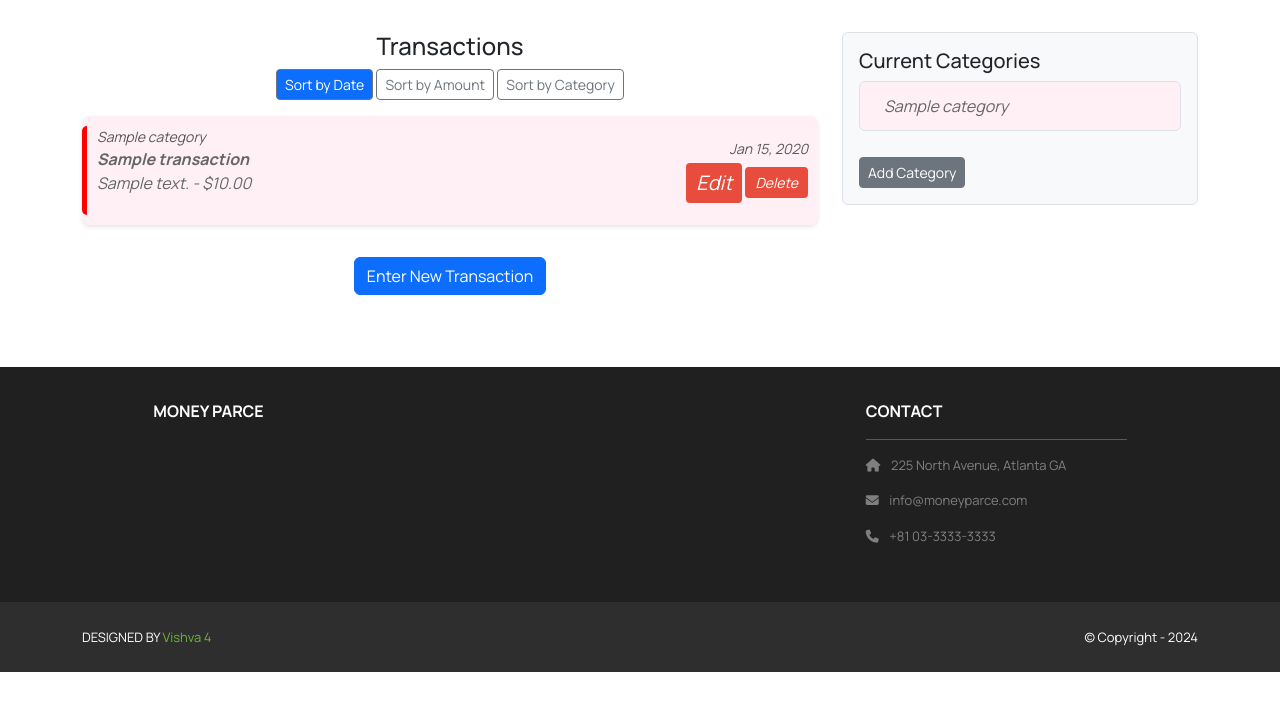
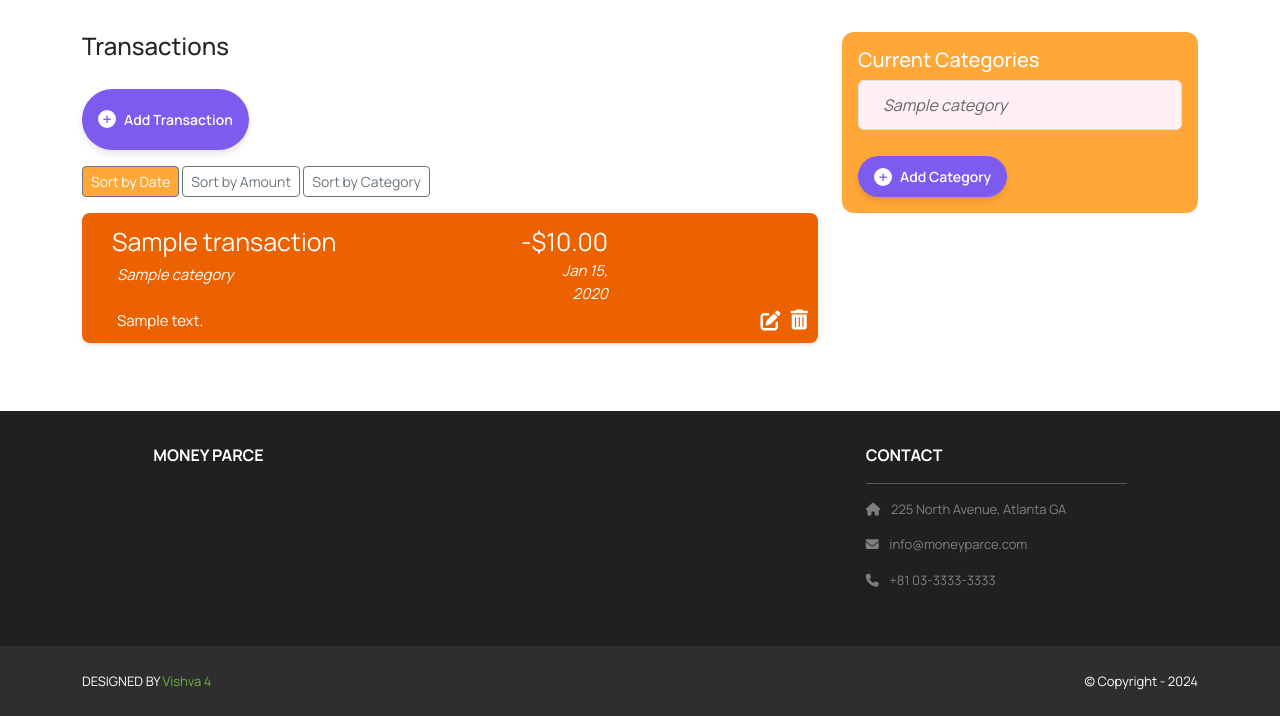
Before and after one commit to NathanDonagi/MoneyParce, a Django app: page /finances/transactions/ in a window 1280 px wide. Shown: the part 130-846 px from the top of the page. Before the commit the page ends 802 px from the top, so only its background shows below. Run offline with Django 5.2, Linux system fonts and the light colour scheme; a user stored in the database is signed in; tables that the repository leaves empty hold one stand-in row (values such as "Sample post"); some libraries are stand-ins or nearby versions.

Commit message:
Updated Frontend for Transactions & Budgets (4.27.2025, 9pm)

```diff
--- a/accounts/views.py
+++ b/accounts/views.py
@@ -42,7 +42,7 @@
 
         if user_form.is_valid():
             user_form.save()
-            return redirect('templates.login')
+            return redirect('accounts.login')
         else:
             template_data['userForm'] = user_form
             return render(request, 'signup.html',
--- a/finances/static/css/budgets.css
+++ b/finances/static/css/budgets.css
@@ -141,14 +141,14 @@
 }
 
 .sort-btn.active {
-  background-color: #da560e;
+  background-color: #EC6200;
   color: white;
 }
 
 .spending_container {
-    background-color: blue; /* light gray */
+    background-color: #EC6200; /* light gray */
     padding: 20px;
-    border-radius: 10px;
+    border-radius: 20px;
     box-shadow: 0 2px 8px rgba(0, 0, 0, 0.1);
     max-width: 500px;
     margin-left: auto;
--- a/finances/static/css/profile.css
+++ b/finances/static/css/profile.css
@@ -30,7 +30,7 @@
     border: none;
     border-radius: 2rem;
     padding: 0.75rem 1rem 0px 10px;
-    height: 50px;
+    height: auto;
 }
 
 .budget-line p:first-child {
--- a/finances/static/css/transactions.css
+++ b/finances/static/css/transactions.css
@@ -7,22 +7,20 @@
     margin-bottom: 10px;
 }
 
-/* Remove static expense/income colors — replaced by dynamic category colors */
-.expense {
-    background-color: #ffdddd;
-}
-
-.income {
-    background-color: #ddffdd;
-}
 
 .transaction-box {
     padding: 10px 10px 10px 0;
     border-radius: 8px;
-    box-shadow: 0 2px 4px rgba(0, 0, 0, 0.1);
     display: flex;
+    flex-direction: column; /* Stack content vertically */
     position: relative;
     overflow: hidden;
+    background-color: #EC6200;
+    color: white;
+}
+
+.transaction-box * {
+    color: white !important;
 }
 
 .transaction-strip {
@@ -30,38 +28,106 @@
     border-radius: 5px 0 0 5px;
 }
 
-.income-strip {
-    background-color: green;
-}
 
-.expense-strip {
-    background-color: red;
-}
 
 .transaction-content {
     display: flex;
-    justify-content: space-between;
-    align-items: center;
+    flex-direction: column;
+    justify-content: flex-start;
+    align-items: flex-start;
+    padding-left: 10px;
+}
+.transaction-content .top-row {
+    display: flex;
+    justify-content: space-between; /* Align transaction name and amount on the same line */
+    width: 100%;
+    font-style: normal;
+}
+
+.transaction-content .transaction-name {
+    font-size: 25px; /* Larger text for transaction name */
+    margin-right: 15px; /* Add some space below the name */
+    text-align: left;
+    padding-left: 20px;
+}
+
+.transaction-content .amount {
+    font-size: 25px; /* Larger text for amount */
+    color: white;
+    text-align: right; /* Right-align the amount */
+    padding-right: 200px;
     flex-grow: 1;
+}
+
+.transaction-content .bottom-row {
+    display: flex;
+    justify-content: space-between; /* Align category and date on the same line */
+    width: 100%;
+    text-align: left;
     padding-left: 10px;
+}
+
+.transaction-content .category-name {
+    font-size: 15px; /* Smaller text for category */
+    color: #E9DCC9; /* Lighter color for category */
+    padding-left: 15px;
+}
+
+.transaction-content .date {
+    font-size: 15px; /* Smaller text for date */
+    color: #D1C8A1; /* Lighter color for date */
+    text-align: right; /* Right-align the date */
+    padding-right: 200px;
+    width: 40%;
+}
+
+.transaction-content .description {
+    font-size: 15px;
+    color: #D1C8A1;
+    margin-top: 5px; /* Space between the description and the other rows */
+    padding-left: 25px;
+    font-style: normal;
 }
 
 .transaction-content form {
     margin: 0;
 }
 
-.transaction-content button {
-    background-color: #e74c3c;
+
+.transaction-content .buttons {
+    display: flex;
+    justify-content: flex-end; /* Align the buttons to the right */
+    gap: 10px; /* Add space between the buttons */
+    align-items: center;
+    margin-top: 5px;
+    position: absolute;
+    right: 10px;
+    bottom: 10px;
+}
+
+.transaction-content .buttons button {
+    background-color: transparent;
     color: white;
     border: none;
-    padding: 5px 10px;
-    border-radius: 4px;
+    padding: 0;
+    font-size: 18px;
     cursor: pointer;
 }
 
-.transaction-content button:hover {
-    background-color: #c0392b;
+.transaction-content .buttons button:hover {
+    background-color: transparent;
+    color: #E9DCC9;
 }
+
+.transaction-content .buttons button:focus {
+    outline: none;
+}
+
+.transaction-content .buttons i {
+    font-size: 20px; /* Adjust icon size */
+}
+
+
 
 /* Optional style for the empty message */
 li:only-child {
@@ -102,7 +168,7 @@
 
 /* Sort button highlighting */
 .sort-btn.active {
-  background-color: #0d6efd;
+  background-color: #FFA737;
   color: white;
 }
 
--- a/finances/templates/finances/budgets.html
+++ b/finances/templates/finances/budgets.html
@@ -22,7 +22,7 @@
       <div class="col-md-8 text-center mb-2">
         <h1 class = "left">Budgets</h1>
         <div class=" spending_container text-center mb-4">
-          <h5 class>Total Spending</h5>
+          <h5>Total Spending</h5>
           <div class="progress mx-auto" style="height: 20px; width: 80%; max-width: 1000px">
             {% with percentage=total_expense|divide:total_limit|multiply:100 %}
             <div class="progress-bar
--- a/finances/templates/finances/transactions.html
+++ b/finances/templates/finances/transactions.html
@@ -11,6 +11,8 @@
     <script src="https://code.jquery.com/ui/1.13.2/jquery-ui.js"></script>
 
     <link rel="stylesheet" href="{% static 'css/transactions.css' %}">
+
+    <link rel="stylesheet" href="https://cdnjs.cloudflare.com/ajax/libs/font-awesome/6.4.0/css/all.min.css">
 </header>
 
 <!-- Page content wrapper -->
@@ -19,9 +21,14 @@
     <div class="row mt-3">
 
       <!-- Transactions Column -->
-      <div class="col-md-8 text-center mb-3">
-        <h4>Transactions</h4>
+      <div class="col-md-8 text-start mb-3">
+        <h4 class="text-start">Transactions</h4>
 
+        <div class="add-transaction-container">
+            <button class="add-transaction-btn">
+                <span class="plus-icon">+</span> Add Transaction
+            </button>
+        </div>
         <!-- Sort Buttons -->
         <div class="sort-buttons mb-3">
           <button id="sort-date" class="sort-btn btn btn-outline-secondary btn-sm">Sort by Date</button>
@@ -33,22 +40,39 @@
             {% for transaction in user.transactions.all %}
                 {% with color=transaction.category|get_dynamic_color %}
                     <li>
-                <div class="{% if transaction.isExpense %}expense{% else %}income{% endif %} transaction-box" style="background-color: {{ color }};">
-                  <div class="transaction-strip {% if transaction.isExpense %}expense-strip{% else %}income-strip{% endif %}"></div>
+                        <div class="transaction-box">
+                            <div class="transaction-strip"></div>
+                            <div class="transaction-content">
+                                <!-- Top Row: Transaction Name and Amount -->
+                                <div class="top-row">
+                                    <div class="transaction-name">{{ transaction.name }}</div>
+                                    <div class="amount">
+                                        {% if transaction.isExpense %}
+                                            -${{ transaction.amount|floatformat:2 }}
+                                        {% else %}
+                                            +${{ transaction.amount|floatformat:2 }}
+                                        {% endif %}
+                                    </div>
+                                </div>
 
-                  <div class="transaction-content row w-100">
-                      <div class="col text-start">
-                        <div class="text-muted small">{{ transaction.category.name }}</div>
-                        <strong>{{ transaction.name }}</strong><br>
-                        {{ transaction.description }} - ${{ transaction.amount|floatformat:2 }}
+                                <!-- Bottom Row: Category Name and Date -->
+                                <div class="bottom-row">
+                                    <div class="category-name">{{ transaction.category.name }}</div>
+                                    <div class="date">{{ transaction.date|date:"M d, Y" }}</div>
                                 </div>
-                      <div class="col-auto text-end">
-                        <div class="text-muted small">{{ transaction.date|date:"M d, Y" }}</div>
-                        <button class="edit-btn btn btn-sm btn-warning mt-1" data-id="{{ transaction.id }}">Edit</button>
+
+                                <!-- Description below Category and Date -->
+                                <div class="description">{{ transaction.description }}</div>
+
+                                <!-- Buttons (Edit/Delete) -->
+                                <div class="buttons">
+                                    <button class="edit-btn" data-id="{{ transaction.id }}">
+                                        <i class="fas fa-edit"></i>
+                                    </button>
                                     <form action="{% url 'finances.delete_transaction' transaction.id %}" method="post" class="d-inline">
                                         {% csrf_token %}
-                          <button type="submit" class="btn btn-sm btn-danger mt-1" onclick="return confirm('Delete this transaction?');">
-                            Delete
+                                        <button type="submit" class="delete-btn" onclick="return confirm('Delete this transaction?');">
+                                            <i class="fas fa-trash-alt"></i>
                                         </button>
                                     </form>
                                 </div>
@@ -61,13 +85,13 @@
             {% endfor %}
         </ul>
 
-        <button id="show-popup" class="btn btn-primary mt-3">Enter New Transaction</button>
+
       </div>
 
       <!-- Categories Sidebar -->
       <div class="col-md-4">
-        <div class="p-3 border rounded bg-light">
-          <h5>Current Categories</h5>
+        <div class="category-box">
+            <h5 class="category-title">Current Categories</h5>
             <ul class="list-group mb-3" id="category-list">
                 {% for category in categories %}
                     {% with color=category|get_dynamic_color %}
@@ -88,7 +112,9 @@
                     <li class="list-group-item">No categories yet</li>
                 {% endfor %}
             </ul>
-          <button id="add-category-btn" class="btn btn-secondary btn-sm">Add Category</button>
+            <button id="add-category-btn" class="add-category-btn">
+                <span class="plus-icon">+</span> Add Category
+            </button>
         </div>
     </div>
 
@@ -163,7 +189,7 @@
         }
 
         // Modal event handlers
-        $('#show-popup').click(function() {
+        $('.add-transaction-btn').click(function() {
             openModalWithContent("{% url 'finances.transactions_form' %}");
         });
 
@@ -297,24 +323,29 @@
                 let valA, valB;
 
                 if (type === 'date') {
-                    valA = new Date($(a).find('.text-muted:last').text().trim());
-                    valB = new Date($(b).find('.text-muted:last').text().trim());
+                valA = new Date($(a).find('.date').text().trim());
+                valB = new Date($(b).find('.date').text().trim());
+                return valB - valA;  // Sort by date in descending order
+                }
+
+                else if (type === 'amount') {
+                // Extract the text content (the amount), remove the dollar sign and spaces, and parse as a float
+                valA = parseFloat($(a).find('.transaction-content div:first-child').text().replace(/[^0-9.-]+/g, '').trim());
+                valB = parseFloat($(b).find('.transaction-content div:first-child').text().replace(/[^0-9.-]+/g, '').trim());
+                // Ensure proper number comparison (e.g., descending order)
                 return valB - valA;
                 }
-                else if (type === 'amount') {
-                    valA = parseFloat($(a).find('.transaction-content div:first-child').text().split('$')[1]);
-                    valB = parseFloat($(b).find('.transaction-content div:first-child').text().split('$')[1]);
-                    return valB - valA;
-                }
+
                 else if (type === 'category') {
                 // Get category order from sidebar
                 const categoryOrder = [];
                 $("#category-list .category-item").each(function() {
-                        categoryOrder.push($(this).find('span').first().text().trim()); // Changed to find the span text
+                    categoryOrder.push($(this).find('.category-name').text().trim()); // Make sure to use the correct class
                 });
 
-                    valA = $(a).find('.text-muted:first').text().trim();
-                    valB = $(b).find('.text-muted:first').text().trim();
+                // Ensure you're finding the correct category in the transaction item
+                valA = $(a).find('.category-name').text().trim();
+                valB = $(b).find('.category-name').text().trim();
 
                 return categoryOrder.indexOf(valA) - categoryOrder.indexOf(valB);
                 }
```
Also changed, not shown: finances/static/css/categories.css (added, +48 -0 lines), finances/static/css/transactionsAdd.css (added, +75 -0 lines), finances/static/css/transactionsEdit.css (added, +112 -0 lines), finances/templates/finances/create_category_form.html (+30 -2 lines), finances/templates/finances/transactionsEditForm.html (+8 -2 lines), finances/templates/finances/transactionsForm.html (+5 -5 lines). Lines whose indentation alone changed are shown as unchanged.
